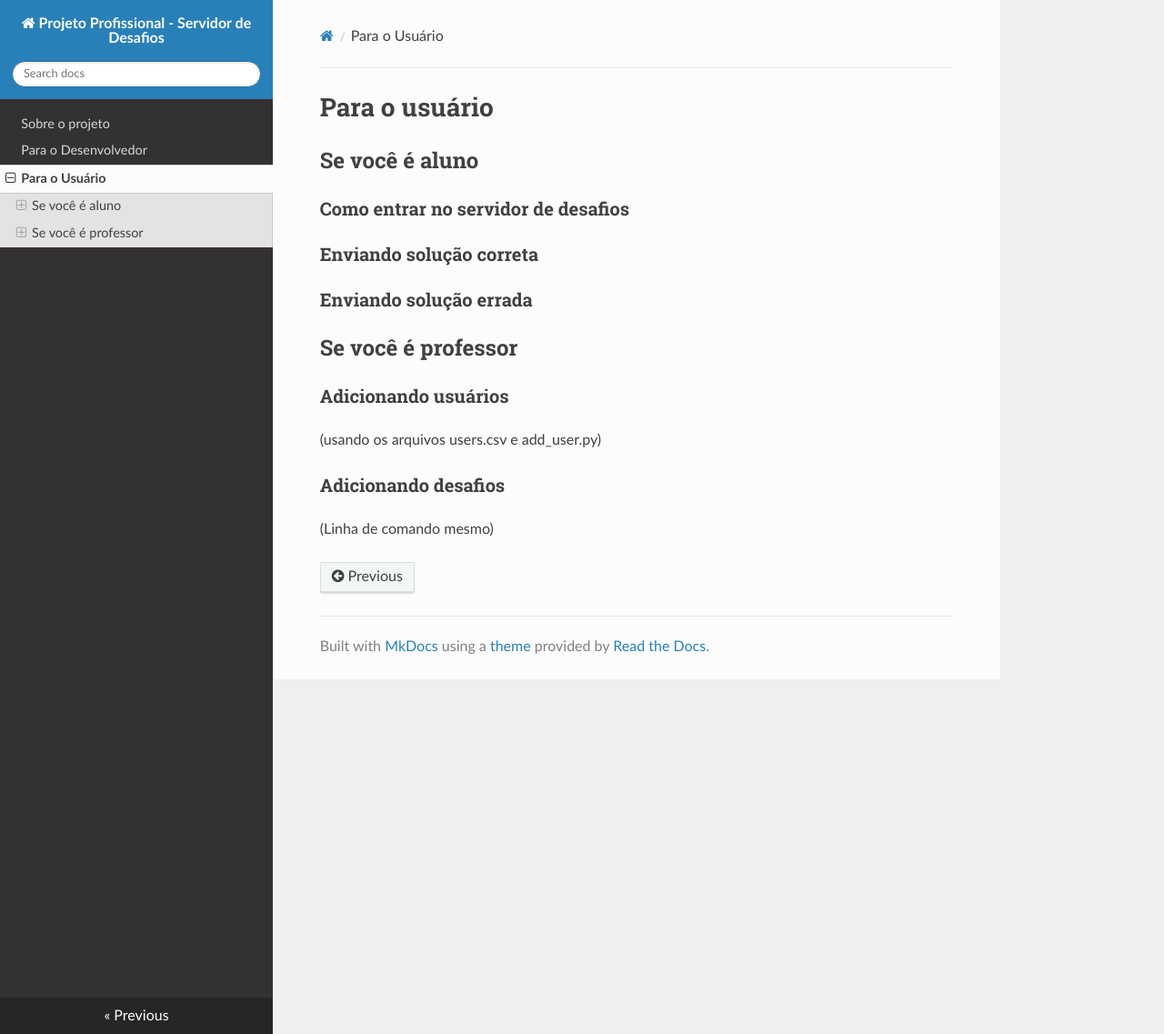
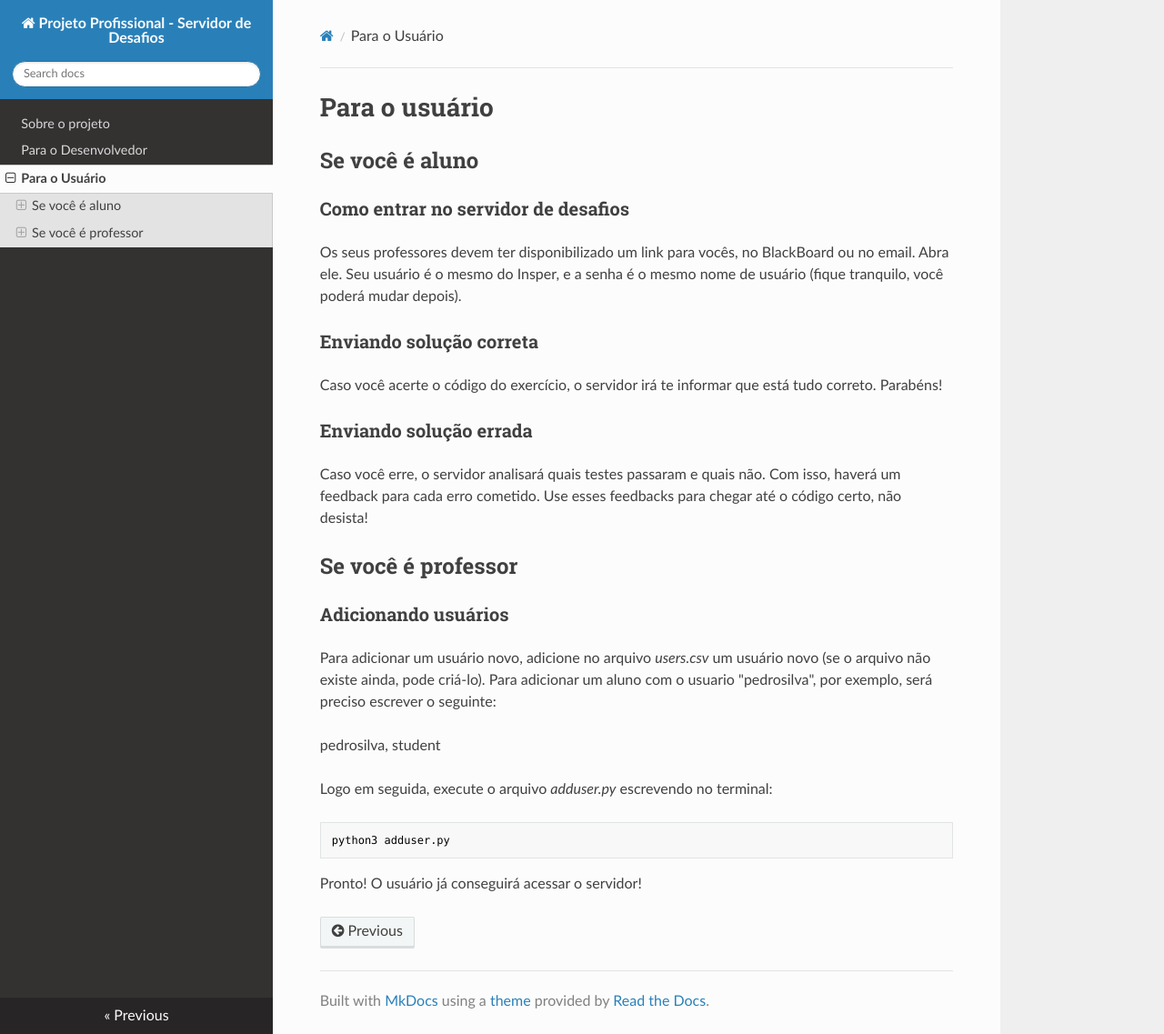
Before and after one commit to jonathansutton1/ProjetoProfissional, an MkDocs documentation site: the page built from docs/user.md, in a window 1280 px wide and 1137 px high. Shown: the whole window at 91% size. Built offline with MkDocs 1.6.1, drawn with Linux system fonts in a browser that asks for light colours; nearby versions of some CDN libraries.

Commit message:
finalizou documentacao

````diff
--- a/docs/user.md
+++ b/docs/user.md
@@ -3,15 +3,25 @@
 ## Se você é aluno
 
 ### Como entrar no servidor de desafios
+Os seus professores devem ter disponibilizado um link para vocês, no BlackBoard ou no email. Abra ele.
+Seu usuário é o mesmo do Insper, e a senha é o mesmo nome de usuário (fique tranquilo, você poderá mudar depois).
 
 ### Enviando solução correta
+Caso você acerte o código do exercício, o servidor irá te informar que está tudo correto. Parabéns!
 
 ### Enviando solução errada
+Caso você erre, o servidor analisará quais testes passaram e quais não. Com isso, haverá um feedback para cada erro cometido. Use esses feedbacks para chegar até o código certo, não desista!
 
 ## Se você é professor
 
 ### Adicionando usuários
-(usando os arquivos users.csv e add_user.py)
+Para adicionar um usuário novo, adicione no arquivo *users.csv* um usuário novo (se o arquivo não existe ainda, pode criá-lo). Para adicionar um aluno com o usuario "pedrosilva", por exemplo, será preciso escrever o seguinte:
 
-### Adicionando desafios
-(Linha de comando mesmo)
+pedrosilva, student
+
+Logo em seguida, execute o arquivo *adduser.py* escrevendo no terminal:
+```
+python3 adduser.py
+```
+
+Pronto! O usuário já conseguirá acessar o servidor!
````
Also changed, not shown: site/index.html, site/search/search_index.json, site/user/index.html, 1 other file.
